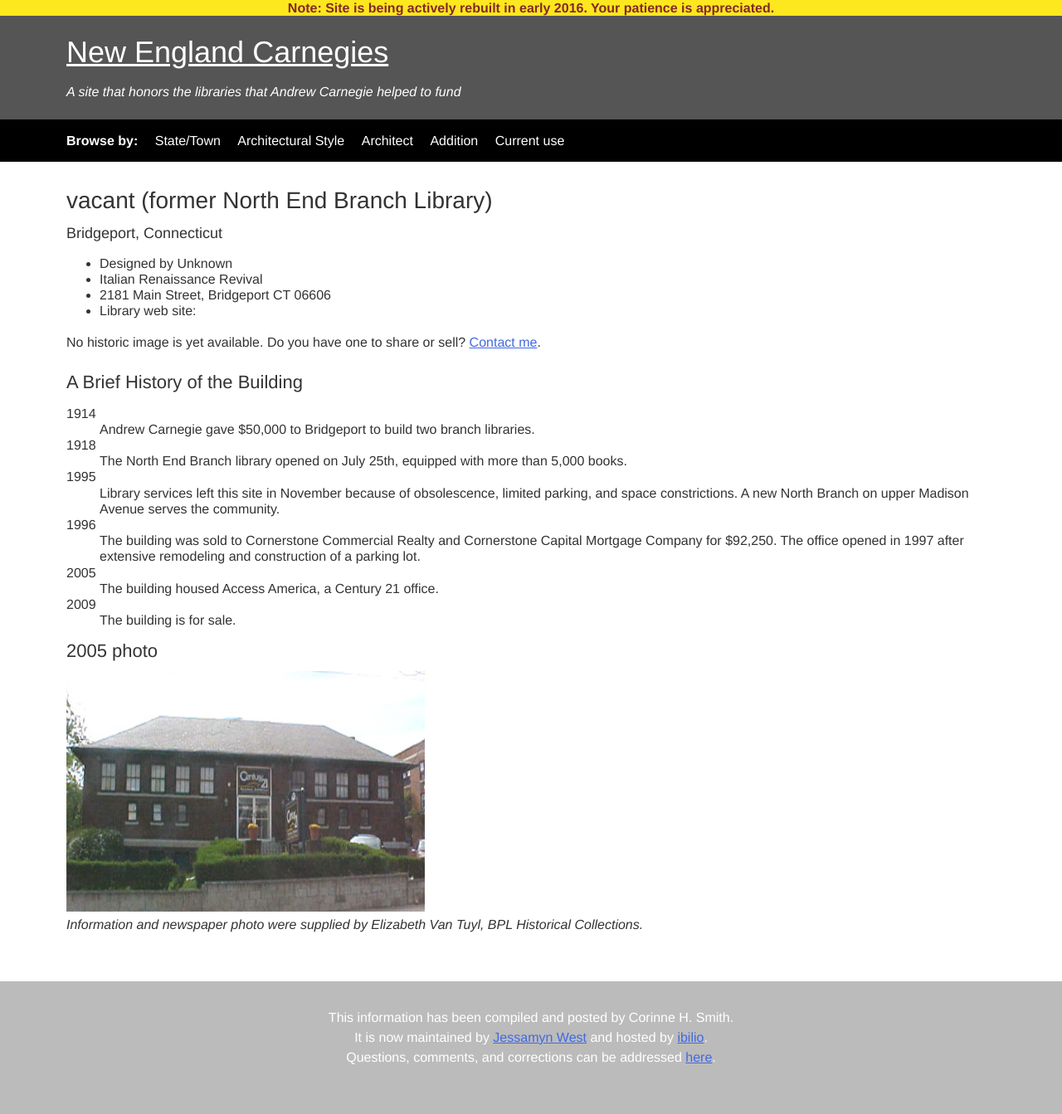
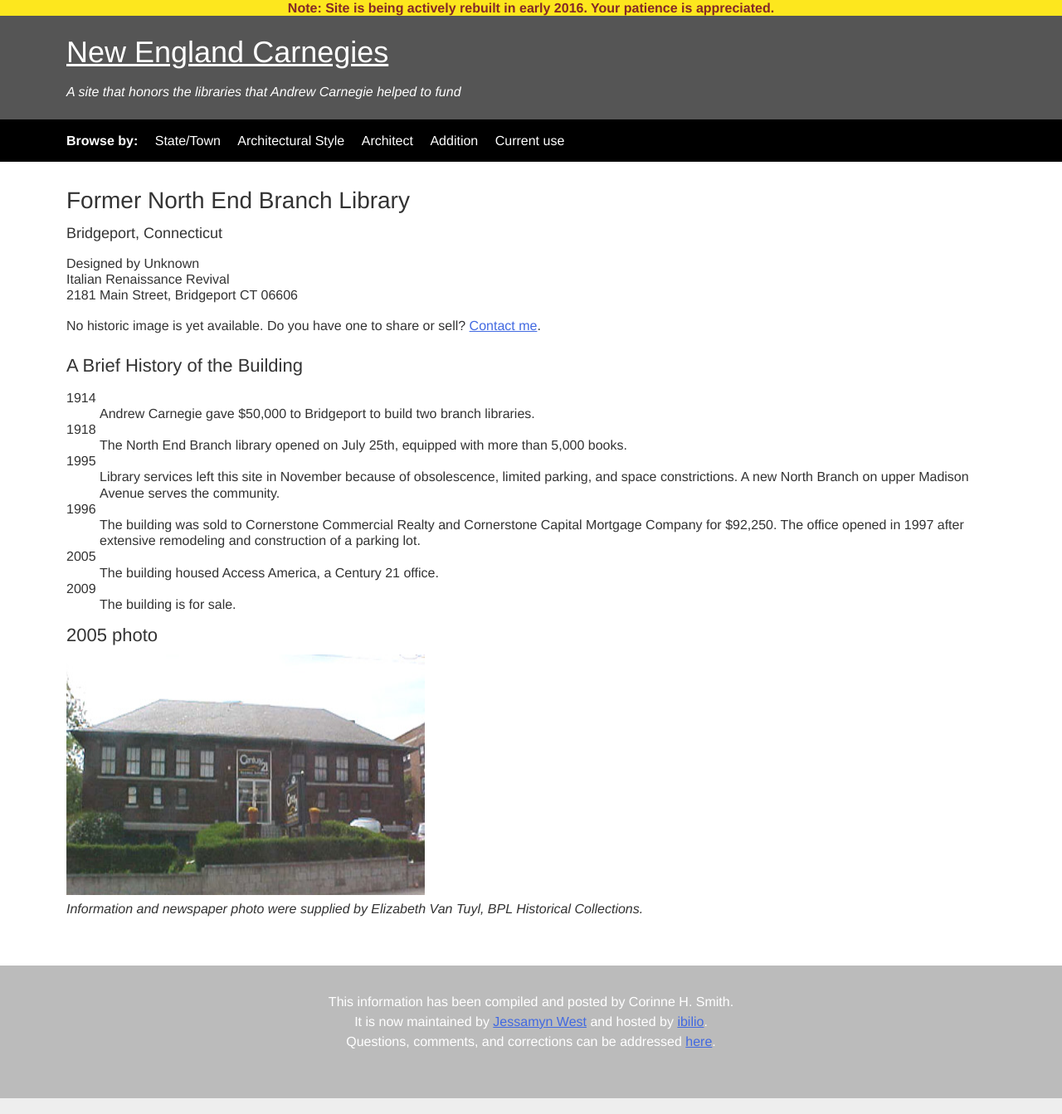
Before and after one commit to helrond/jekyllcarny, a Jekyll site: the page built from ct/bridgeport-north.html, in a window 1280 px wide. Shown: the whole page at 83% size. Built offline with Jekyll 4.4.1, drawn with Linux system fonts in a browser that asks for light colours.

Commit message:
improving list views

```diff
--- /dev/null
+++ b/_includes/library-snippet.html
@@ -0,0 +1,6 @@
+<div class="list-title">
+  <a href="{{ page.url | prepend: site.baseurl }}">{{ page.title }}</a>
+</div>
+<div class="list-address">
+  {{ page.address }}
+</div>
--- a/_layouts/library.html
+++ b/_layouts/library.html
@@ -4,11 +4,13 @@
 <h2>{{page.title}}</h2>
 <h4>{{page.city}}, {{page.state}}</h4>
 
-<ul class="">
+<ul class="list-unstyled">
   <li>Designed by {{page.architect}}</li>
   <li>{{page.style}}</li>
   <li>{{page.address}}</li>
-  <li>Library web site: <a href="{{page.website}}">{{page.website}}</a></li>
+  {% if page.website %}
+    <li>Library web site: <a href="{{page.website}}">{{page.website}}</a></li>
+  {% endif %}
 </ul>
 
 {{content}}
--- a/ct/bridgeport-east.html
+++ b/ct/bridgeport-east.html
@@ -1,6 +1,6 @@
 ---
 layout: library
-title: vacant? (former East Side Branch Library)
+title: Former East Side Branch Library
 city: Bridgeport
 state: Connecticut
 architect: Unknown
--- a/ct/bridgeport-north.html
+++ b/ct/bridgeport-north.html
@@ -1,6 +1,6 @@
 ---
 layout: library
-title: vacant (former North End Branch Library)
+title: Former North End Branch Library
 city: Bridgeport
 state: Connecticut
 architect: Unknown
--- a/locations/index.html
+++ b/locations/index.html
@@ -3,12 +3,12 @@
 ---
 
 {% for state in site.state-list %}
-<h2><a name="{{ state | slugify }}">{{ state }}</a></h2>
-<ul>
+<h2><a name="{{ state | slugify }}"></a>{{ state }}</h2>
+<ul class="list-unstyled">
   {% for page in site.pages %}
       {% for st in page.state %}
         {% if st contains state %}
-          <li><a href="{{ page.url | prepend: site.baseurl }}">{{ page.title }}</a></li>
+          <li>{% include library-snippet.html %}</li>
         {% endif %}   <!-- cat-match-p -->
       {% endfor %}  <!-- page-category -->
   {% endfor %}  <!-- page -->
```
